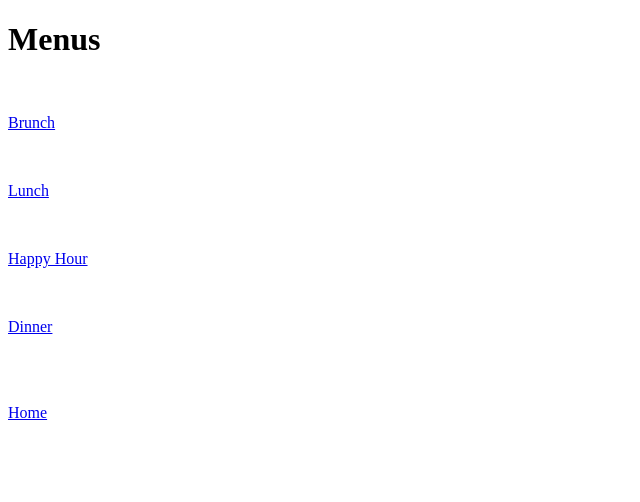
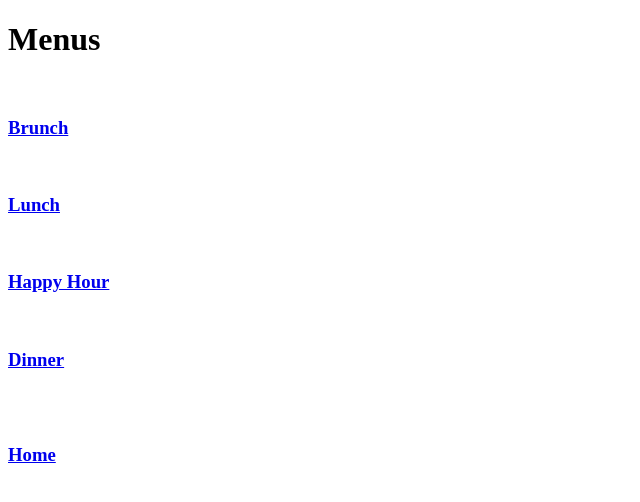
Before and after one commit to Ugonz86/Restaurant, a plain HTML site: page menus.html in a window 1280 px wide. Shown: the whole page, without its empty margins (0-640 px from the left). Drawn offline with Linux system fonts and the light colour scheme.

Commit message:
add font size change and content

```diff
--- a/menus.html
+++ b/menus.html
@@ -7,15 +7,15 @@
   <body>
     <h1>Menus</h1>
     <br>
-    <p><a href="Menus-list/brunch.html">Brunch</a></p>
+    <h3><a href="Menus-list/brunch.html">Brunch</a></h3>
     <br>
-    <p><a href="Menus-list/lunch.html">Lunch</a></p>
+    <h3><a href="Menus-list/lunch.html">Lunch</a></h3>
     <br>
-    <p><a href="Menus-list/happyhour.html">Happy Hour</a></p>
+    <h3><a href="Menus-list/happyhour.html">Happy Hour</a></h3>
     <br>
-    <p><a href="Menus-list/dinner.html">Dinner</a></p>
+    <h3><a href="Menus-list/dinner.html">Dinner</a></h3>
     <br>
     <br>
-    <p><a href="index.html">Home</a></p>
+    <h3><a href="index.html">Home</a></h3>
   </body>
 </html>
```
Also changed, not shown: gallery.html (+15 -0 lines), index.html (+4 -4 lines).
